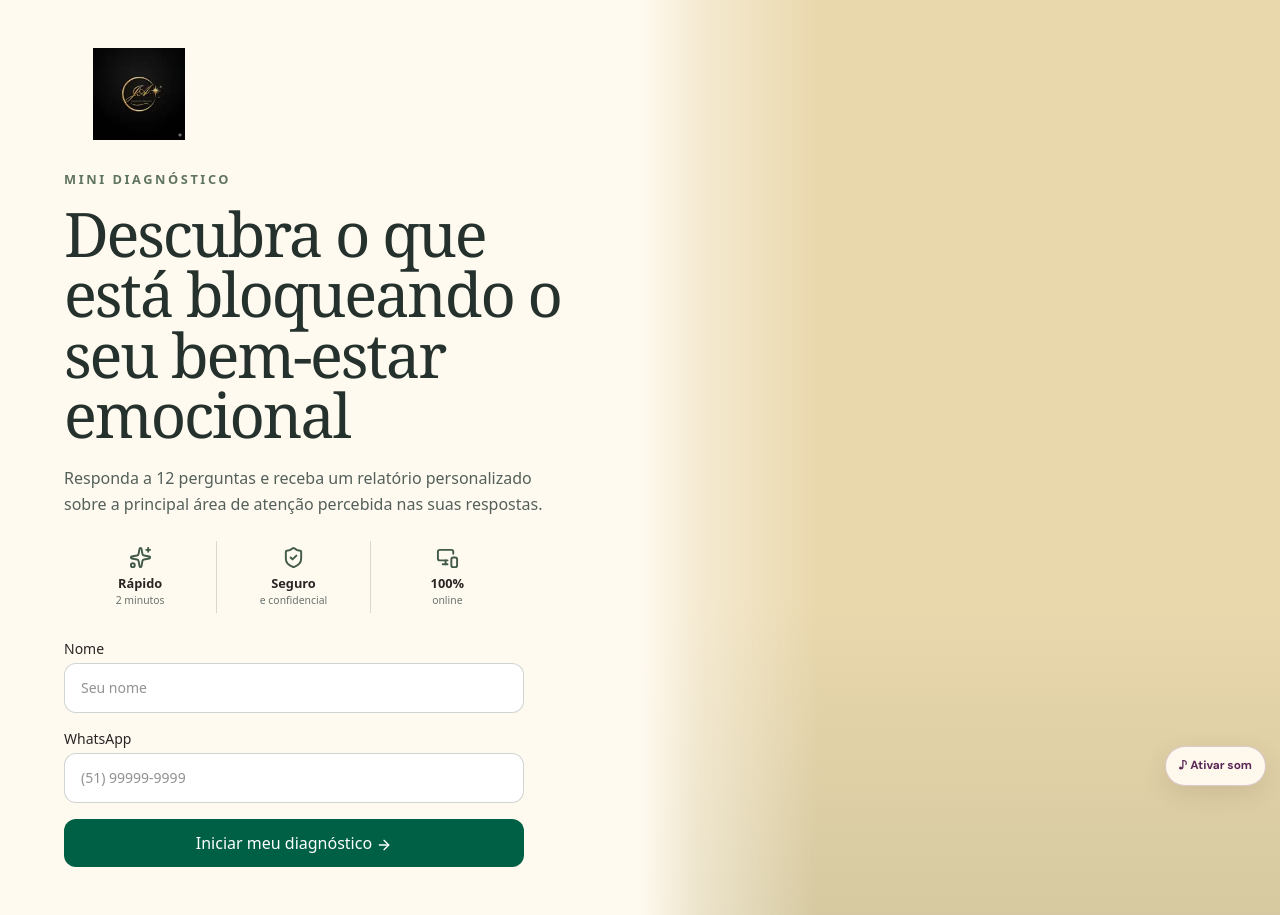
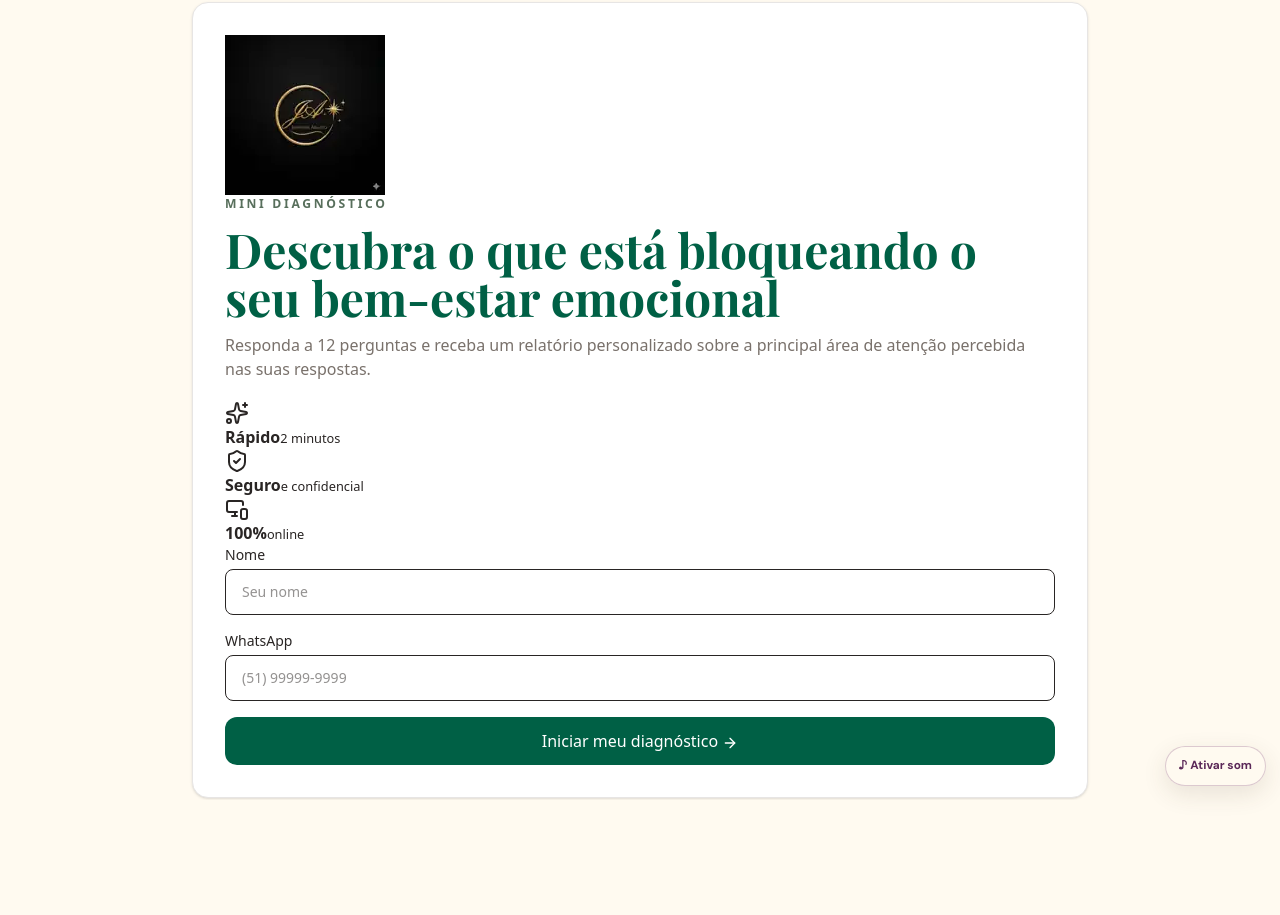
Before and after one commit to evertonpiceni-sketch/MiniDiagnostico, a React (Vite) app: page / in a window 1280 px wide. After the commit the page ends 800 px from the top, so only its background shows below. Built offline with nearby package versions, Linux system fonts and the light colour scheme.

Commit message:
refactor: isolate shared quiz payment and report styles

```diff
--- a/src/final-approved-layout.css
+++ b/src/final-approved-layout.css
@@ -1,16 +1,13 @@
 :root{--cream:#fffaf0;--sage:#879b7d;--plum:#71306d;--plum-dark:#552252;--gold:#cba34d;--ink:#26332d;--line:rgba(95,108,96,.24)}
-*{box-sizing:border-box}html,body,#root{min-height:100%;margin:0;background:var(--cream);color:var(--ink)}
+*{box-sizing:border-box}
+html,body,#root{min-height:100%;margin:0;background:var(--cream);color:var(--ink)}
 .brand-shell{min-height:100dvh!important;padding:0!important;background:var(--cream)!important;overflow-x:hidden}
-.brand-start-card{display:grid!important;grid-template-columns:minmax(0,1fr) minmax(0,1fr)!important;width:100%!important;max-width:none!important;min-height:100dvh!important;margin:0!important;padding:0!important;border:0!important;border-radius:0!important;box-shadow:none!important;overflow:visible!important;background:var(--cream)!important}
-.brand-start-content{grid-column:1;grid-row:1;position:relative;z-index:2;align-self:center;width:100%;max-width:720px;padding:48px clamp(38px,5vw,82px)!important;overflow:visible!important}
-#mini-diagnostico-brand-logo{display:block!important;width:150px!important;max-height:92px!important;height:auto!important;object-fit:contain!important;margin:0 0 30px!important;background:transparent!important;border:0!important;box-shadow:none!important}
-.brand-eyebrow{margin:0 0 14px!important;font-size:.8rem!important;letter-spacing:.2em!important;font-weight:800!important;color:#60755f!important}
-.brand-start-content h1{display:block!important;position:static!important;transform:none!important;max-width:610px!important;max-height:none!important;overflow:visible!important;margin:0 0 22px!important;padding:0!important;font-family:Georgia,'Times New Roman',serif!important;font-size:clamp(3rem,4.8vw,5.5rem)!important;line-height:.98!important;letter-spacing:-.035em!important;font-weight:500!important;color:#25312c!important}
-.brand-start-content>p.text-stone-500{max-width:580px!important;margin:0 0 24px!important;font-size:1rem!important;line-height:1.6!important;color:#53605a!important}
-.brand-benefits{display:grid!important;grid-template-columns:repeat(3,1fr)!important;width:min(100%,460px)!important;margin:22px 0 26px!important}.brand-benefits span{display:flex!important;flex-direction:column!important;align-items:center!important;justify-content:center!important;min-height:72px!important;border-right:1px solid var(--line)!important}.brand-benefits span:last-child{border:0!important}.brand-benefits svg{width:23px!important;height:23px!important;margin-bottom:5px!important;color:#425a49!important}.brand-benefits b{font-size:.8rem!important}.brand-benefits small{font-size:.65rem!important;color:#68736d!important}
-.brand-start-content form{width:min(100%,460px)!important}.brand-start-content input{width:100%!important;min-height:50px!important;background:#fff!important;border:1px solid rgba(85,105,91,.28)!important;border-radius:12px!important}.brand-start-content button[type=submit]{width:100%!important;min-height:54px!important;border:0!important;border-radius:999px!important;background:linear-gradient(135deg,var(--plum),var(--plum-dark))!important;color:#fff!important;font-weight:700!important;box-shadow:0 12px 26px rgba(85,34,82,.18)!important}
-.brand-hero-art{grid-column:2;grid-row:1;position:relative!important;display:block!important;width:100%!important;min-height:100dvh!important;overflow:hidden!important;background:#ead8ad url('/hero-approved.jpg') center 42%/cover no-repeat!important}
-.brand-hero-art:before{content:"";position:absolute;inset:0;background:linear-gradient(90deg,var(--cream) 0,rgba(255,250,240,.55) 9%,transparent 28%),linear-gradient(0deg,rgba(69,91,68,.12),transparent 35%);pointer-events:none}.brand-hero-art:after{display:none!important;content:none!important}
-.brand-page-card{position:relative!important;z-index:2!important;background:#fffaf0!important;border:1px solid rgba(190,164,111,.38)!important;border-radius:18px!important;box-shadow:0 22px 70px rgba(74,61,41,.13)!important}.quiz-card{width:min(94vw,680px)!important;max-width:680px!important;padding:32px 38px!important}.brand-card-header img{width:112px!important;height:auto!important}.quiz-card h2,.payment-card h2,.result-card h1,.result-card h2,.result-card h3{font-family:Georgia,'Times New Roman',serif!important}.brand-back{border-radius:999px!important}.payment-card{width:min(94vw,620px)!important;max-width:620px!important;padding:32px 36px!important}.result-card{width:min(95vw,780px)!important;max-width:780px!important;padding:36px!important}#btn-pagar-pix-asaas,.payment-card button.bg-gradient-to-r{background:linear-gradient(135deg,var(--plum),var(--plum-dark))!important;color:#fff!important}
-@media(max-width:900px){.brand-start-card{display:flex!important;flex-direction:column!important;min-height:100dvh!important}.brand-start-content{order:1;max-width:none!important;padding:28px 22px 34px!important}.brand-start-content h1{font-size:clamp(2.55rem,10vw,4.2rem)!important;line-height:1!important}.brand-hero-art{order:2;min-height:440px!important;height:52vh!important;background-position:center 35%!important}#mini-diagnostico-brand-logo{width:125px!important;margin-bottom:22px!important}.quiz-card,.payment-card,.result-card{width:calc(100vw - 18px)!important;margin:9px auto!important;padding:22px 17px!important}}
-@media(max-width:520px){.brand-start-content{padding:22px 17px 30px!important}.brand-start-content h1{font-size:2.55rem!important}.brand-benefits{width:100%!important}.brand-hero-art{min-height:350px!important;height:44vh!important}.brand-start-content form{width:100%!important}}
+.brand-page-card{position:relative!important;z-index:2!important;background:#fffaf0!important;border:1px solid rgba(190,164,111,.38)!important;border-radius:18px!important;box-shadow:0 22px 70px rgba(74,61,41,.13)!important}
+.quiz-card{width:min(94vw,680px)!important;max-width:680px!important;padding:32px 38px!important}
+.brand-card-header img{width:112px!important;height:auto!important}
+.quiz-card h2,.payment-card h2,.report-card h1,.report-card h2,.report-card h3{font-family:Georgia,'Times New Roman',serif!important}
+.brand-back{border-radius:999px!important}
+.payment-card{width:min(94vw,620px)!important;max-width:620px!important;padding:32px 36px!important}
+.report-card{width:min(95vw,780px)!important;max-width:780px!important;padding:36px!important}
+#btn-pagar-pix-asaas,.payment-card button.bg-gradient-to-r{background:linear-gradient(135deg,var(--plum),var(--plum-dark))!important;color:#fff!important}
+@media(max-width:900px){.quiz-card,.payment-card,.report-card{width:calc(100vw - 18px)!important;margin:9px auto!important;padding:22px 17px!important}}
```
